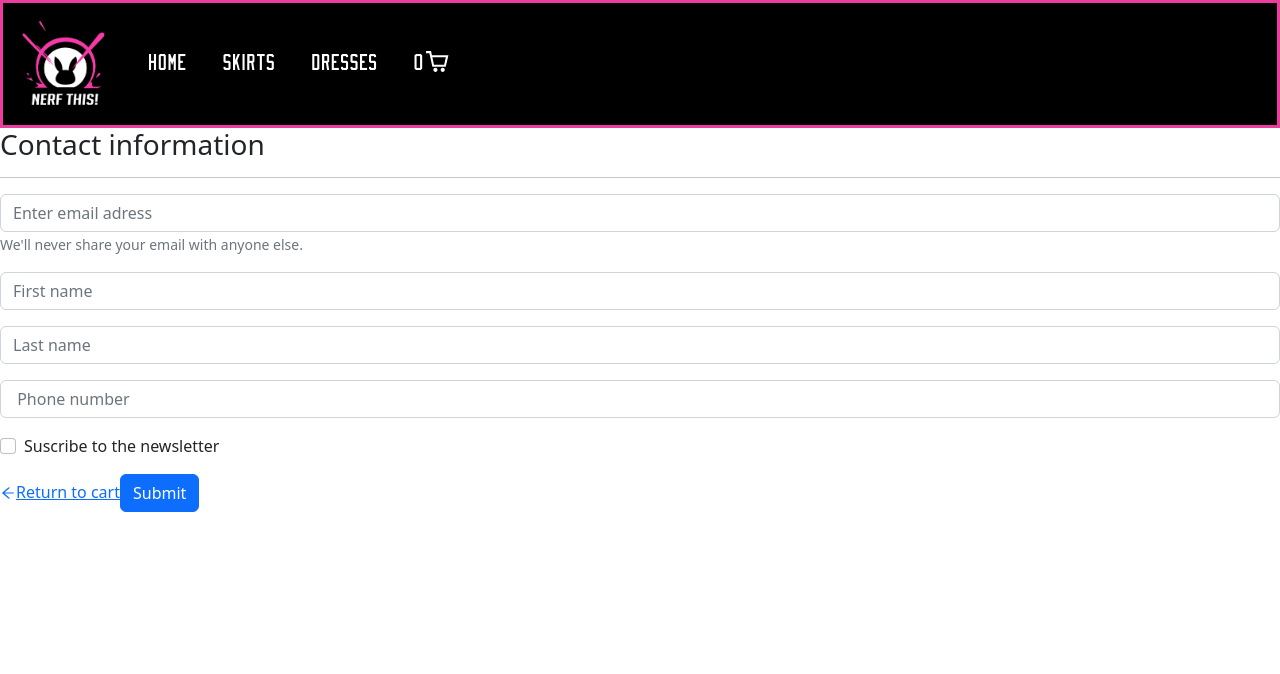
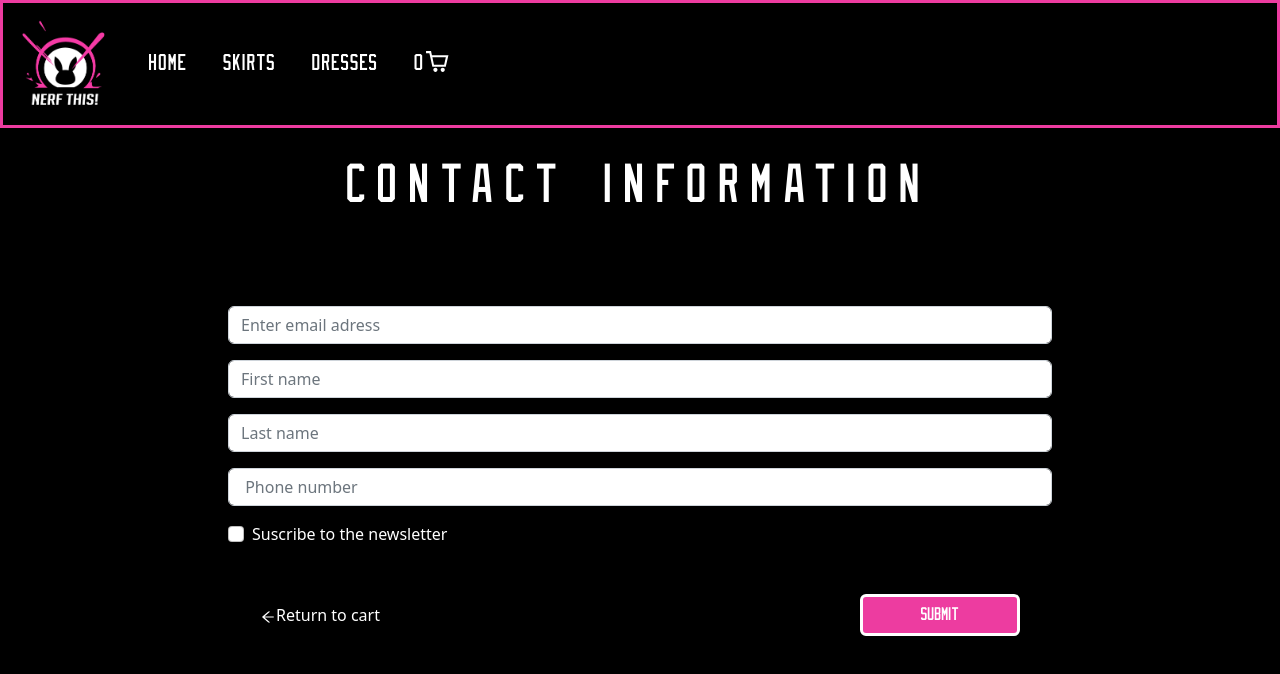
Before and after one commit to pistoiaeve/Preentrega1-Pistoia, a React (Create React App) app: page /checkout in a window 1280 px wide. Shown: the top 674 px of the page. Built offline with nearby package versions, Linux system fonts and the light colour scheme.

Commit message:
ultimos cambios entrega final

```diff
--- a/src/components/CartScreen/CartScreen.css
+++ b/src/components/CartScreen/CartScreen.css
@@ -17,6 +17,7 @@
     font-family: "TT font";
     text-align: center;
     color: white;
+    height: 65rem;
 }
 .cartBody h1{
     text-align: center;
--- /dev/null
+++ b/src/components/Checkout/Checkout.css
@@ -0,0 +1,45 @@
+.checkoutInfo{
+    background-color: black;
+    display: flex;
+    flex-direction: column;
+    align-items: center;
+    height: 65rem;
+}
+.checkoutInfo h1{
+    font-family: TT font;
+    color: white;
+    padding-top: 2rem;
+    font-size: 3rem;
+    letter-spacing: 0.7rem;
+}
+.formSubmit{
+    color: white;
+    margin-top: 3rem;
+}
+.returnCart{
+    text-decoration: none;
+    color: white;
+}
+.returnCart:hover{
+    color: #ed3ca0;
+}
+.submitButton{
+    background-color: #ed3ca0;
+    font-family: TT font;
+    width: 10rem;
+    border: solid white;
+}
+.submitButton:hover{
+    background-color: black;
+    border: solid #ed3ca0
+}
+.formFooter{
+    display: flex;
+    flex-direction: row;
+    align-items: center;
+    padding: 2rem;
+    gap: 30rem;
+}
+.swalNoti{
+    font-family: TT font;
+}
--- a/src/components/Checkout/Checkout.jsx
+++ b/src/components/Checkout/Checkout.jsx
@@ -8,6 +8,7 @@ import firebase from 'firebase';
 import 'firebase/firestore'
 import { getFirestore } from '../../firebase/config';
 import Swal from 'sweetalert2';
+import './Checkout.css'
 
 export const Checkout = () => {
 
@@ -21,6 +22,12 @@ export const Checkout = () => {
 
   const[phone, setPhone] = useState("")
 
+  const[newsletter, setNewsletter] = useState(false)
+
+  function switchNewsletter(){
+    setNewsletter(!newsletter)
+  }
+
   const handleSubmit = (e)=>{
   e.preventDefault()
 
@@ -30,6 +37,7 @@ export const Checkout = () => {
       name,
       surname,
       phone,
+      newsletter,
     },
     item: carrito,
     total_price: precioTotal(),
@@ -46,6 +54,8 @@ export const Checkout = () => {
         icon: 'success',
         title: 'Your order has been received!',
         text: `Order number: ${res.id}`,
+        color: 'black',
+        customClass: 'swalNoti',
         willClose: ()=>{
           vaciarCarrito()
         }
@@ -69,15 +79,12 @@ export const Checkout = () => {
 
 
   return (
-    <div>
-        <h3>Contact information</h3>
+    <div className='checkoutInfo'>
+        <h1>Contact information</h1>
         <hr/>
-        <Form onSubmit={handleSubmit}>
+        <Form onSubmit={handleSubmit} className='formSubmit'>
       <Form.Group className="mb-3" >
         <Form.Control type="email" placeholder="Enter email adress" onChange={(e)=> setEmail(e.target.value)}  value={email}/>
-        <Form.Text className="text-muted">
-          We'll never share your email with anyone else.
-        </Form.Text>
       </Form.Group>
       <Form.Group className="mb-3">
         <Form.Control type="text" placeholder="First name" onChange={(e)=> setName(e.target.value)}  value={name}/>
@@ -89,12 +96,14 @@ export const Checkout = () => {
         <Form.Control type="number" placeholder=" Phone number" onChange={(e)=> setPhone(e.target.value)}  value={phone}/>
       </Form.Group>
       <Form.Group className="mb-3">
-        <Form.Check type="checkbox" label="Suscribe to the newsletter" />
+        <Form.Check type="checkbox" label="Suscribe to the newsletter" onChange={switchNewsletter}  value={newsletter}/>
       </Form.Group>
+      <div className='formFooter'>
       <Link to='/cart' className='returnCart'><AiOutlineArrowLeft/>Return to cart</Link>
-      <Button variant="primary" type="submit">
+      <Button variant="primary" type="submit" className='submitButton'>
         Submit
       </Button>
+      </div>
     </Form>
      </div>
   )
--- a/src/components/ItemDetail/ItemDetail.jsx
+++ b/src/components/ItemDetail/ItemDetail.jsx
@@ -4,7 +4,10 @@ import { ItemCount } from '../ItemCount/ItemCount';
 import { useNavigate } from 'react-router-dom';
 import { CartContext } from '../context/CartContext';
 import { Link } from 'react-router-dom';
+import { CartWidget } from '../CartWidget/CartWidget';
+import {AiOutlineArrowLeft} from 'react-icons/ai';
 import './itemdetailstyles.css'
+
 
 export const ItemDetail = ({ id, name, description, price, image, itemdescription, category, imagedescription, stock }) => {
 
@@ -36,18 +39,23 @@ export const ItemDetail = ({ id, name, description, price, image, itemdescriptio
 
   return (
     <div className='cardDescription'>
-      <Card style={{ width: '30rem', height: '68rem', border: '#ed3ca0 solid' }}>
+      <Card style={{ width: '30rem', height: 'auto', border: '#ed3ca0 solid' }}>
         <Card.Img variant="top" src={imagedescription} />
+        <hr/>
         <Card.Body className='cardBody'>
           <Card.Title><h1>{description}</h1></Card.Title>
+          <hr/>
           <p>{itemdescription}</p>
           <Card.Text>
             <h3>${price}</h3>
           </Card.Text>
           <ItemCount max={stock} modify={setCounter} cantidad={counter} />
           <Button className='addToCart' onClick={sumarAlCarrito}>Add to cart</Button>
-          <Button className='goBack' onClick={goBack}>GO BACK</Button>
-          <Link to='/cart' className='btn btn-dark'>Cart</Link>
+          <hr/>
+          <div className='descriptionFooter'>
+          <Button className='goBack' onClick={goBack}><AiOutlineArrowLeft/></Button>
+          <Link to='/cart' className='btn btn-dark goCart'><CartWidget/></Link>
+          </div>
         </Card.Body>
       </Card>
     </div>
--- a/src/components/ItemDetail/itemdetailstyles.css
+++ b/src/components/ItemDetail/itemdetailstyles.css
@@ -1,7 +1,8 @@
 .cardDescription img{
-        width:29rem;
-        height: 40rem;
+        width: 25rem;
+        height: auto;
         align-self: center;
+        padding-top: 1rem;
 }
 
 .cardDescription{
@@ -35,9 +36,30 @@
     margin-top: 3px;
     width: 80px;
     height: 50px;
-    align-self: center;
+    font-size: 1.7rem;
+    text-align: center;
+    display: flex;
+    justify-content: center;
 }
 .goBack:hover{
     background-color: #ed3ca0;
     border: black solid;
 }
+.descriptionFooter{
+    display: flex;
+    flex-direction: row;
+    gap: 2rem;
+    justify-content: space-between;
+}
+.goCart{
+    font-size: 10px;
+    background-color: black;
+    border:  #ed3ca0 solid;
+    margin-top: 3px;
+    width: 80px;
+    height: 50px;
+}
+.goCart:hover{
+    background-color: #ed3ca0;
+    border: black solid;
+}
```
